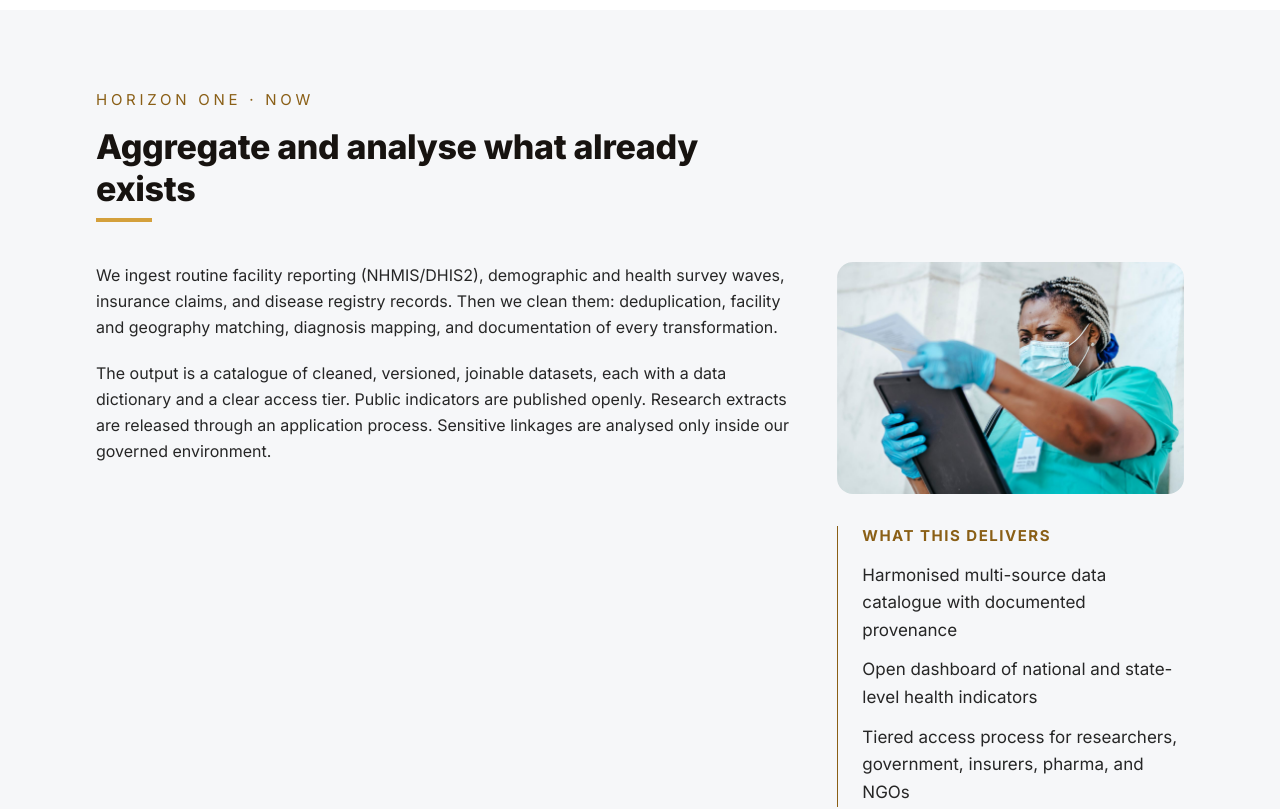
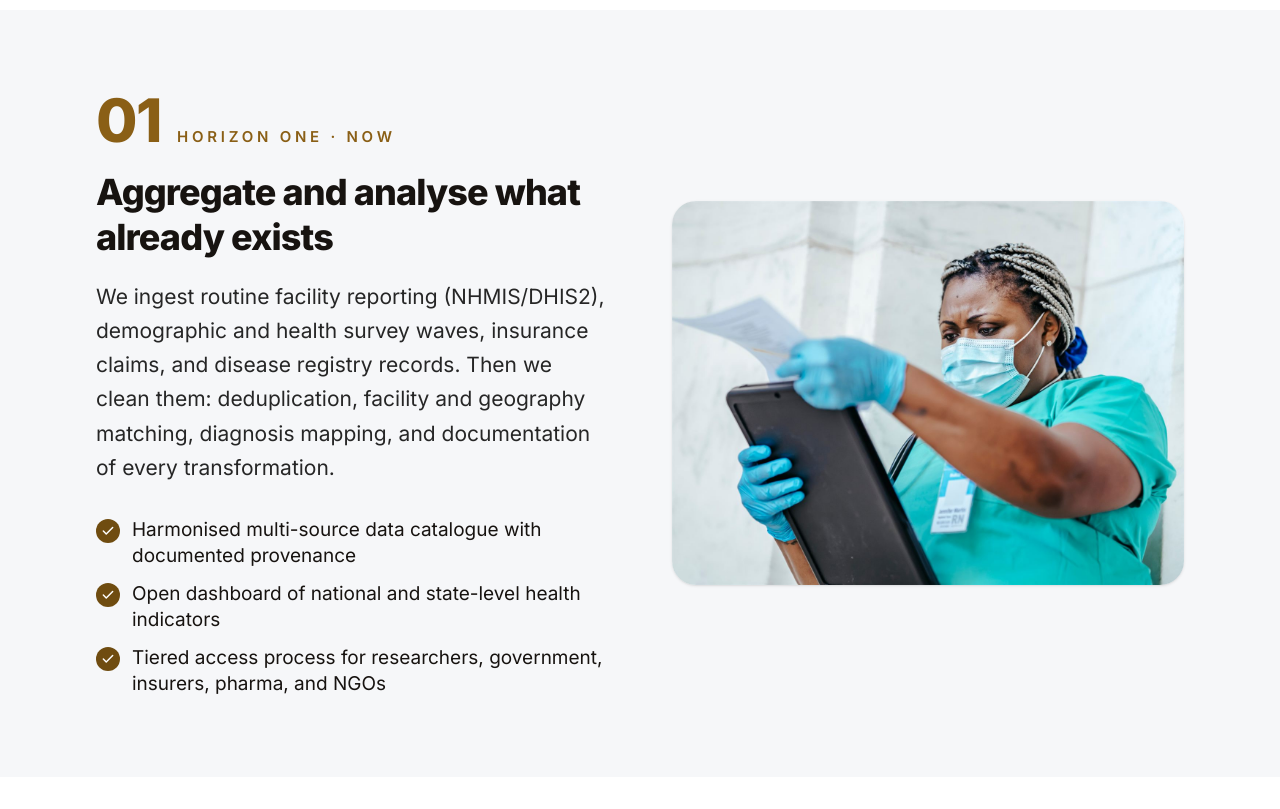
Before and after one commit to emiridbest/cecyIntel, a Next.js app: page /approach in a window 1280 px wide. Shown: the part 500-1309 px from the top of the page. Built offline with nearby package versions, Linux system fonts and the light colour scheme.

Commit message:
Dynamic approach horizons: big numbers, staggered deliverables, alternating image reveals

```diff
--- a/app/approach/page.tsx
+++ b/app/approach/page.tsx
@@ -1,3 +1,4 @@
+import type { CSSProperties } from "react";
 import type { Metadata } from "next";
 import Link from "next/link";
 import PageHeader from "@/components/PageHeader";
@@ -69,45 +70,63 @@ export default function ApproachPage() {
         </p>
       </PageHeader>
 
-      {HORIZONS.map((h, i) => (
-        <section
-          key={h.title}
-          className={`${i % 2 === 0 ? "light " : ""}`}
-        >
-          <div className="mx-auto max-w-6xl px-5 py-16 sm:px-8 sm:py-20">
-            <p className="text-xs uppercase tracking-[0.25em] text-gold">{h.label}</p>
-            <h2 className="mt-4 max-w-2xl text-2xl sm:text-3xl">
-              <span className="chip">{h.title}</span>
-            </h2>
-            <div className="mt-10 grid gap-12 lg:grid-cols-[2fr_1fr]">
-              <div className="space-y-5 leading-relaxed text-muted">
-                {h.body.map((p) => (
-                  <p key={p.slice(0, 40)}>{p}</p>
-                ))}
-              </div>
-              <div>
+      {HORIZONS.map((h, i) => {
+        const flip = i % 2 === 1;
+        return (
+          <section key={h.title} className={i % 2 === 0 ? "light" : ""}>
+            <div className="mx-auto max-w-6xl px-5 py-16 sm:px-8 sm:py-20">
+              <div className="grid items-center gap-10 lg:grid-cols-2 lg:gap-16">
+                {/* Text side */}
+                <div data-reveal={flip ? "right" : "left"} className={flip ? "lg:order-2" : ""}>
+                  <div className="flex items-baseline gap-4">
+                    <span className="text-5xl font-extrabold tracking-tight text-gold sm:text-6xl">
+                      {`0${i + 1}`}
+                    </span>
+                    <span className="text-xs font-semibold uppercase tracking-[0.25em] text-gold-deep">
+                      {h.label}
+                    </span>
+                  </div>
+                  <h2 className="mt-5 text-3xl font-extrabold leading-tight tracking-tight text-body sm:text-4xl">
+                    {h.title}
+                  </h2>
+                  <p className="mt-5 text-lg leading-relaxed text-muted">{h.body[0]}</p>
+
+                  <ul className="mt-8 space-y-3">
+                    {h.deliverables.map((d, j) => (
+                      <li
+                        key={d}
+                        data-reveal
+                        style={{ "--d": `${j * 90}ms` } as CSSProperties}
+                        className="flex items-start gap-3 text-base leading-snug text-body"
+                      >
+                        <span
+                          aria-hidden="true"
+                          className="mt-0.5 flex h-6 w-6 shrink-0 items-center justify-center rounded-full bg-[#6f4c10]"
+                        >
+                          <svg width="14" height="14" viewBox="0 0 24 24" fill="none" stroke="#fff" strokeWidth="2.5" strokeLinecap="round" strokeLinejoin="round">
+                            <path d="M20 6 9 17l-5-5" />
+                          </svg>
+                        </span>
+                        {d}
+                      </li>
+                    ))}
+                  </ul>
+                </div>
+
+                {/* Image side */}
                 {/* eslint-disable-next-line @next/next/no-img-element */}
                 <img
+                  data-reveal={flip ? "left" : "right"}
                   src={h.img}
                   alt={h.alt}
                   loading="lazy"
-                  className="mb-8 aspect-[3/2] w-full object-cover rounded-2xl"
+                  className={`aspect-[4/3] w-full rounded-3xl object-cover shadow-sm ${flip ? "lg:order-1" : ""}`}
                 />
-                <div className="border-l border-gold-deep pl-6">
-                  <h3 className="text-xs uppercase tracking-widest text-gold-deep">
-                    What this delivers
-                  </h3>
-                  <ul className="mt-4 space-y-3 text-sm leading-relaxed text-muted">
-                    {h.deliverables.map((d) => (
-                      <li key={d}>{d}</li>
-                    ))}
-                  </ul>
-                </div>
               </div>
             </div>
-          </div>
-        </section>
-      ))}
+          </section>
+        );
+      })}
 
       <section className="bg-[#f8e5b4] text-[#171310]">
         <div className="mx-auto max-w-6xl px-5 py-20 text-center sm:px-8">
```
